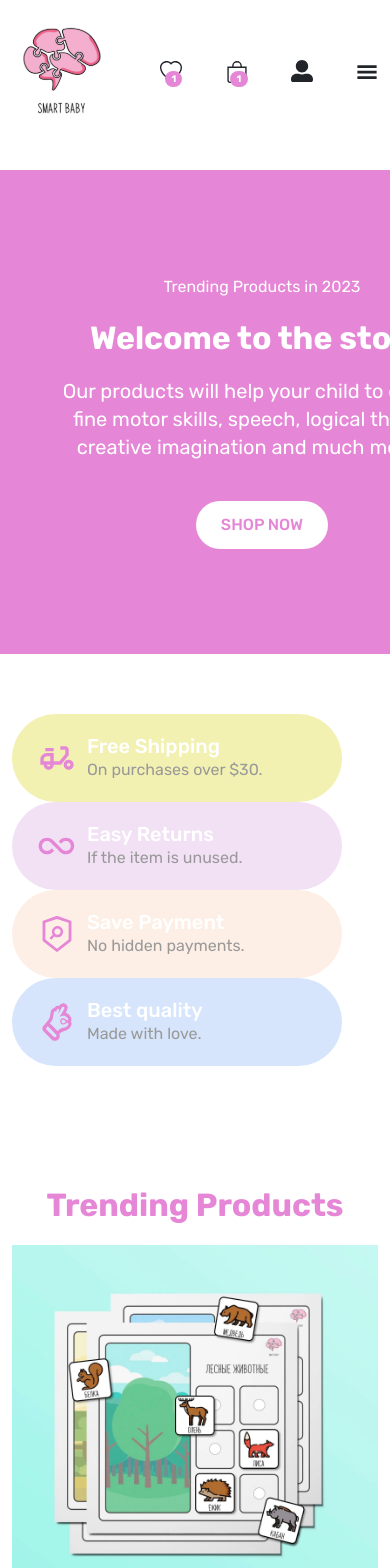
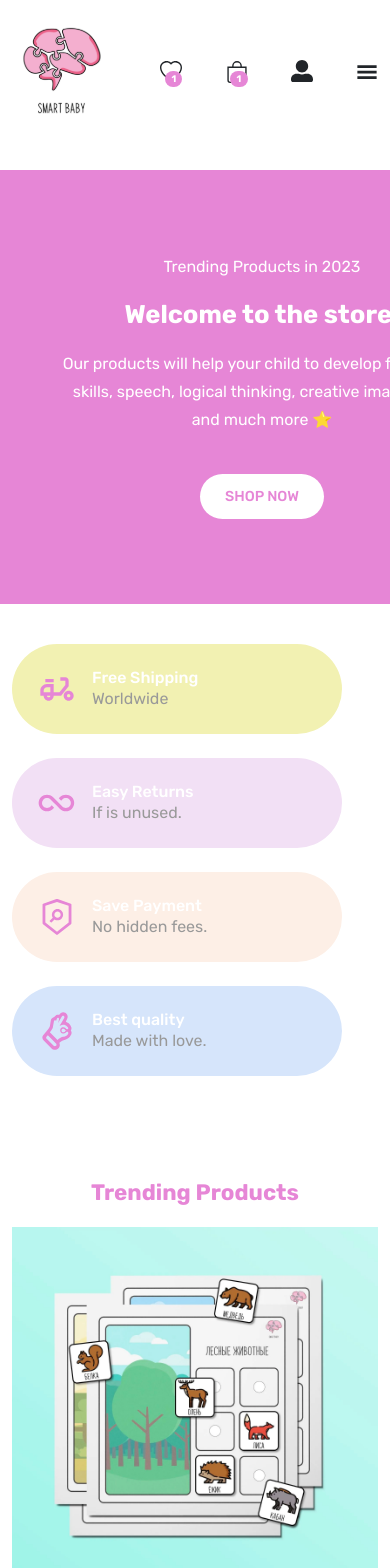
Before and after one commit to Polina-eliza/smart-baby-firebase, a React (Create React App) app: page /home in a window 390 px wide. Shown: the top 1568 px of the page. Built offline with nearby package versions, Linux system fonts and the light colour scheme.

Commit message:
added media queries to home page components

```diff
--- a/src/App.css
+++ b/src/App.css
@@ -68,3 +68,10 @@ section {
   color: var(--primary-color);
   font-weight: 600;
 }
+
+@media only screen and (max-width: 768px) {
+  section {
+    padding: 40px 0px;
+  }
+
+}
--- a/src/assets/data/serviceData.js
+++ b/src/assets/data/serviceData.js
@@ -7,19 +7,19 @@ const serviceData = [
     {
       icon: <MdOutlineDeliveryDining size={40} />,
       title: "Free Shipping",
-      subtitle: "On purchases over $30.",
+      subtitle: "Worldwide",
       bg: "#f2f1b2",
     },
     {
       icon: <CgInfinity size={40} />,
       title: "Easy Returns",
-      subtitle: "If the item is unused.",
+      subtitle: "If is unused.",
       bg: "#f2e0f5",
     },
     {
       icon: <AiOutlineSecurityScan size={40} />,
       title: "Save Payment",
-      subtitle: "No hidden payments.",
+      subtitle: "No hidden fees.",
       bg: "#fdefe6",
     },
     {
--- a/src/components/Footer/Footer.jsx
+++ b/src/components/Footer/Footer.jsx
@@ -10,7 +10,7 @@ const Footer = () => {
    <footer className="footer">
     <Container>
       <Row>
-        <Col lg='4'>
+        <Col lg='4' className='mb-4'>
         <div className="logo__text">
               SMARTBABY
             </div>
@@ -18,7 +18,7 @@ const Footer = () => {
 This is a new breakthrough, a small revolution in educational games for children.</p>
         </Col>
 
-        <Col lg='3'>
+        <Col lg='3' md='3' className='mb-4'>
           <div className="footer__quick-links">
             <h4 className='quick__links-title'>Top Categories</h4>
             <ListGroup className="mb-3">
@@ -35,9 +35,9 @@ This is a new breakthrough, a small revolution in educational games for children
               </ListGroupItem>
             </ListGroup>
           </div>
+        </Col>
 
-        </Col>
-        <Col lg='2'>
+        <Col lg='2' md='3' className='mb-4' md='6'>
         <div className="footer__quick-links">
             <h4 className='quick__links-title'>Useful Links</h4>
             <ListGroup className="mb-3">
@@ -56,7 +56,7 @@ This is a new breakthrough, a small revolution in educational games for children
           </div>
         </Col>
 
-        <Col lg='3'>
+        <Col lg='3' md='4' className='mb-4'>
         <div className="footer__quick-links">
             <h4 className='quick__links-title'>Contact</h4>
             <ListGroup className="footer__contact">
--- a/src/components/UI/Clock.jsx
+++ b/src/components/UI/Clock.jsx
@@ -1,4 +1,5 @@
 import React, { useState, useEffect } from 'react';
+import '../../styles/Clock.css';
 
 const Clock = () => {
 
--- a/src/pages/Home.jsx
+++ b/src/pages/Home.jsx
@@ -68,15 +68,15 @@ const Home = () => {
     <section className='timer__count'>
     <Container>
         <Row>
-          <Col lg="6" md="6">
+          <Col lg="6" md="12" className='count__down-col'>
             <div className="clock__top-content">
               <h4 className='text-white fs-6 mb-2'>Limited Offers</h4>
               <h3 className='text-white fs-3 mb-2'>-20% on Everything</h3>
             </div>
             <Clock />
-            <motion.button whileTap={{scale:1.2}} className='buy__btn'><Link to="/shop">Visit Store</Link></motion.button>
+            <motion.button whileTap={{scale:1.2}} className='buy__btn store__btn'><Link to="/shop">Visit Store</Link></motion.button>
           </Col>
-          <Col lg="6" md="6" className="text-end">
+          <Col lg="6" md="12" className="text-end counter__img">
             <img  className='brain__img' src={brain} alt="" />
           </Col>
 
--- a/src/services/Services.css
+++ b/src/services/Services.css
@@ -19,3 +19,38 @@
  .service__item h5 {
     color: #ffffff;
  }
+
+@media only screen and (max-width: 992px) {
+   .service__item span {
+      font-size: 1.7rem;
+      padding: 5px;
+   }
+
+   .service__item h5 {
+      font-size: 1rem;
+   }
+
+   .service__item p {
+      font-size: 1rem;
+   }
+
+   .service__item {
+      padding: 10px;
+      margin-bottom: 1.5rem;
+   }
+
+}
+
+@media only screen and (max-width: 768px) {
+
+   .service__item span {
+      font-size: 1.4rem;
+      padding: 5px;
+   }
+}
+
+@media only screen and (max-width: 576px) {
+   .service__item {
+      padding: 20px;
+   }
+}
--- /dev/null
+++ b/src/styles/Clock.css
@@ -0,0 +1,15 @@
+@media only screen and (max-width: 992px) {
+    .clock__wrapper {
+        justify-content: center;
+    }
+
+    .clock__data h2 {
+        font-size: 1.1rem !important;
+        margin-top: 20px;
+    }
+
+    .clock__data h5 {
+        font-size: 0.9rem !important;
+
+    }
+}
--- a/src/styles/Home.css
+++ b/src/styles/Home.css
@@ -66,3 +66,61 @@
 .clock__top-content {
     margin-bottom: 25px;
 }
+
+@media only screen and (max-width: 992px) {
+    .hero__content h2 {
+        font-size: 2rem;
+    }
+
+    .section__title {
+        font-size: 1.7rem;
+    }
+
+    .counter__img {
+        display: none;
+    }
+
+    .clock__top-content {
+        text-align: center;
+    }
+
+    .clock__top-content h4 {
+        font-size: 0.9rem !important;;
+    }
+
+    .clock__top-content h3 {
+        font-size: 1rem !important;
+    }
+
+    .count__down-col{
+        text-align: center;
+        display: inline-block;
+    }
+
+
+}
+
+
+@media only screen and (max-width: 768px) {
+    .hero__content h2 {
+        font-size: 1.6rem;
+    }
+
+    .hero__text {
+        font-size: 1.0rem;
+    }
+
+    .buy__btn {
+        font-size: 0.9rem;
+    }
+
+    .section__title {
+        font-size: 1.4rem;
+    }
+
+    .section__title {
+        font-size: 1.4rem;
+    }
+
+
+}
--- a/src/styles/ProductCard.css
+++ b/src/styles/ProductCard.css
@@ -25,3 +25,26 @@
 .product__card-bottom .price {
     font-weight: 500;
 }
+
+@media only screen and (max-width: 992px) {
+    .product__info h3 a {
+        font-size: 1.1rem;
+    }
+}
+
+@media only screen and (max-width: 992px) {
+    .product__info h3 a {
+        font-size: 1.1rem;
+    }
+}
+
+@media only screen and (max-width: 768px) {
+    .product__info h3 a {
+        font-size: 1rem;
+    }
+
+    .product__card-bottom svg {
+        font-size: 1rem;
+
+    }
+}
```
